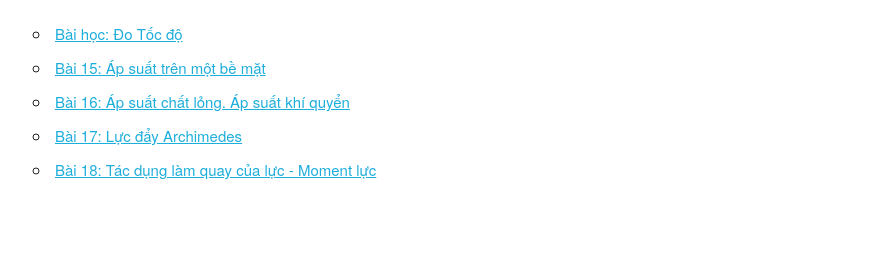
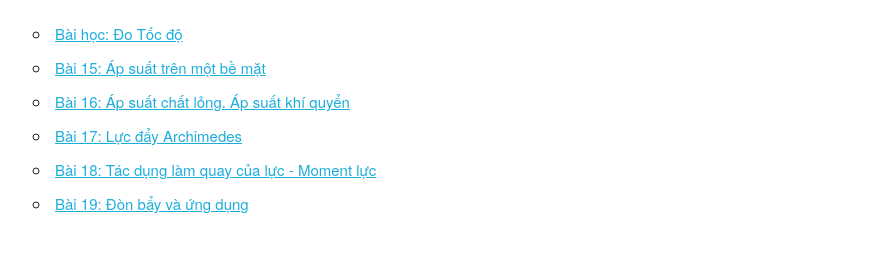
Before and after one commit to vanhien1199-art/du-an-render-proxy, a website: page index.html in a window 1280 px wide. Shown: the part 115-368 px from the top of the page, without its empty margins (127-1021 px from the left). Drawn offline with nearby package versions, Linux system fonts and the light colour scheme.

Commit message:
Update index.html

```diff
--- a/index.html
+++ b/index.html
@@ -15,6 +15,7 @@
               <li><a href="/ap-suat-chat-long-khi-quyen/">Bài 16: Áp suất chất lỏng. Áp suất khí quyển</a></li>
             <li><a href="/luc-day-archimedes/">Bài 17: Lực đẩy Archimedes</a></li>
              <li><a href="/tac-dung-lam-quay-cua-luc/">Bài 18: Tác dụng làm quay của lực - Moment lực</a></li>
+            <li><a href="/don-bay-ung-dung/">Bài 19: Đòn bẩy và ứng dụng</a></li>
             </ul>
     </div>
 </body>
```
